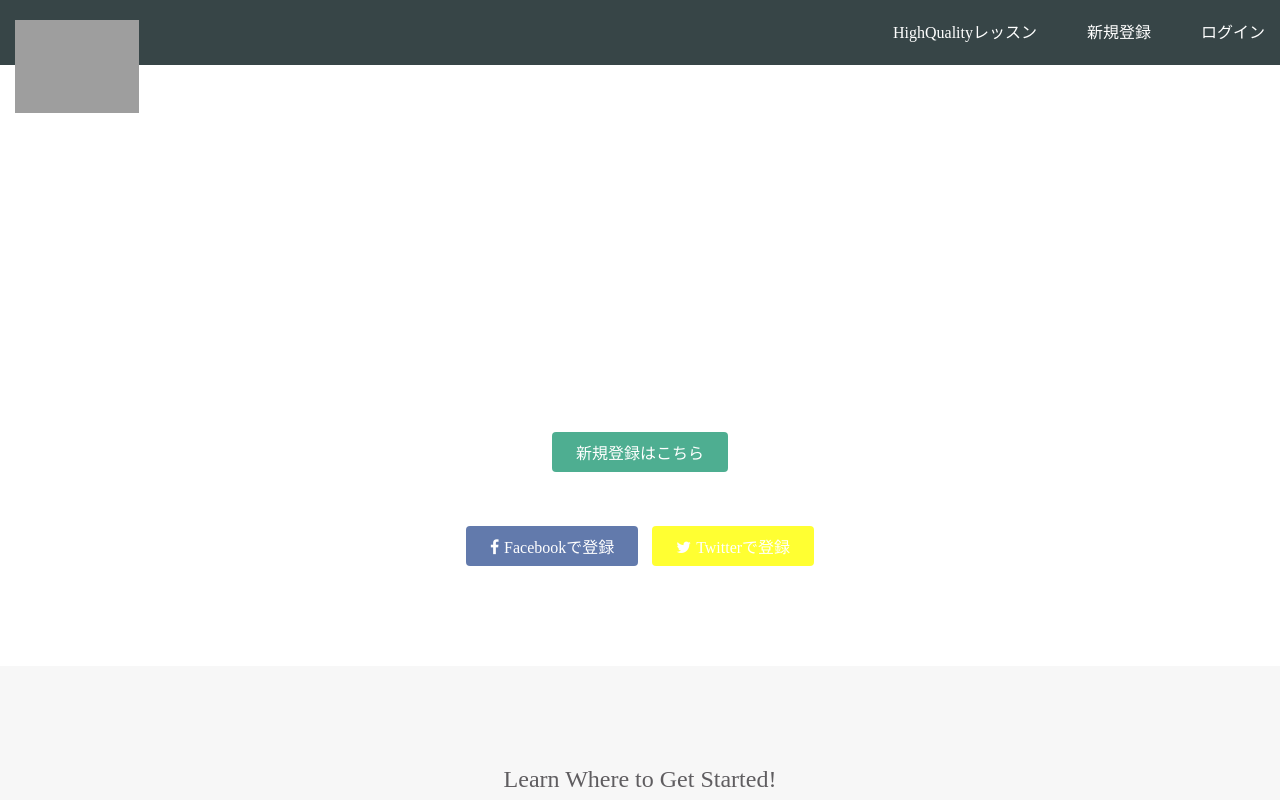
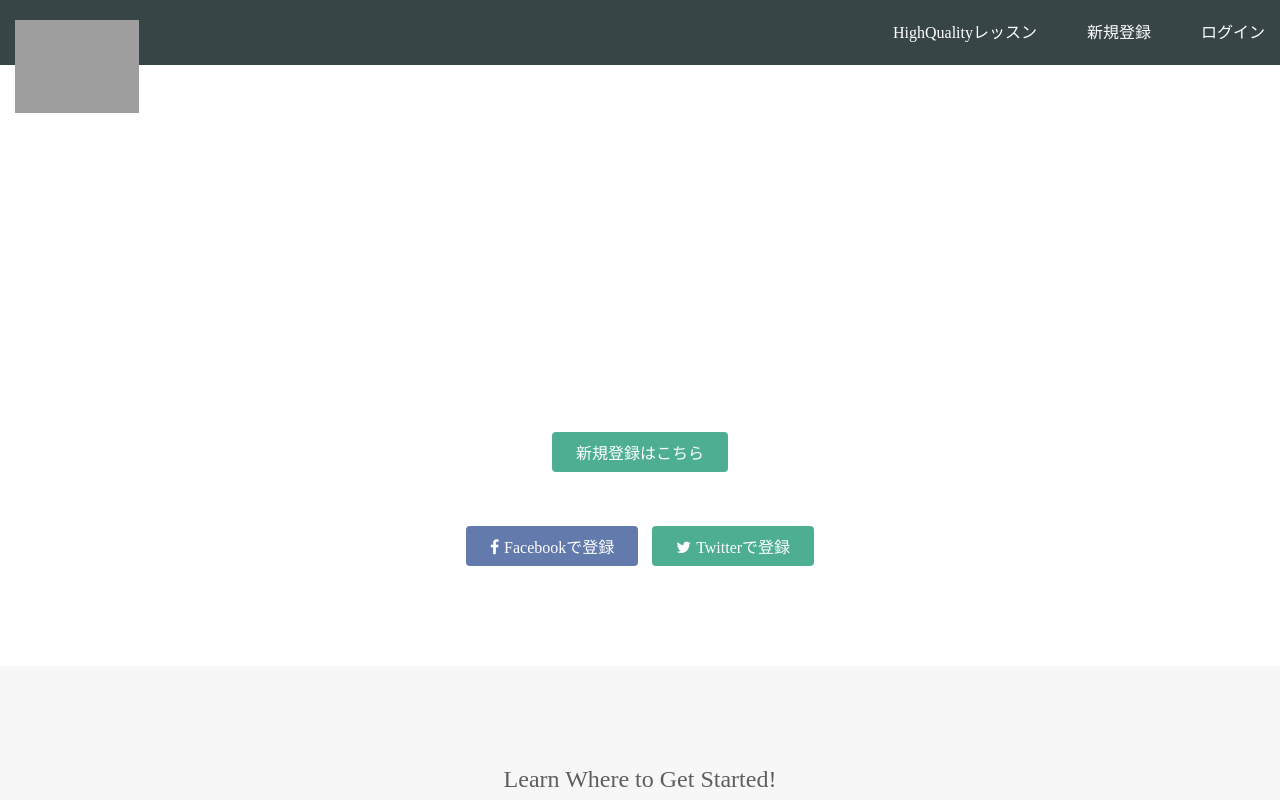
Before and after one commit to uruu-github/prog-8.io, a plain HTML site: page index.html in a window 1280 px wide. Shown: the top 800 px of the page. Drawn offline with Linux system fonts and the light colour scheme; grey boxes are pictures that could not be loaded.

Commit message:
Update stylesheet.css

```diff
--- a/stylesheet.css
+++ b/stylesheet.css
@@ -55,7 +55,7 @@ a {
 }
 
 .twitter {
-  background-color: yellow;
+  background-color: #239b76;
 }
 
 .btn {
```
